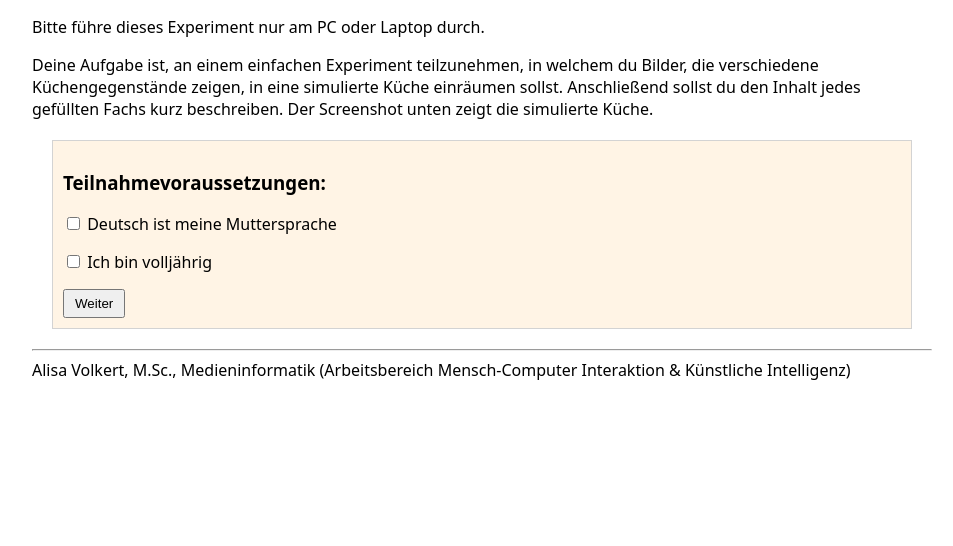
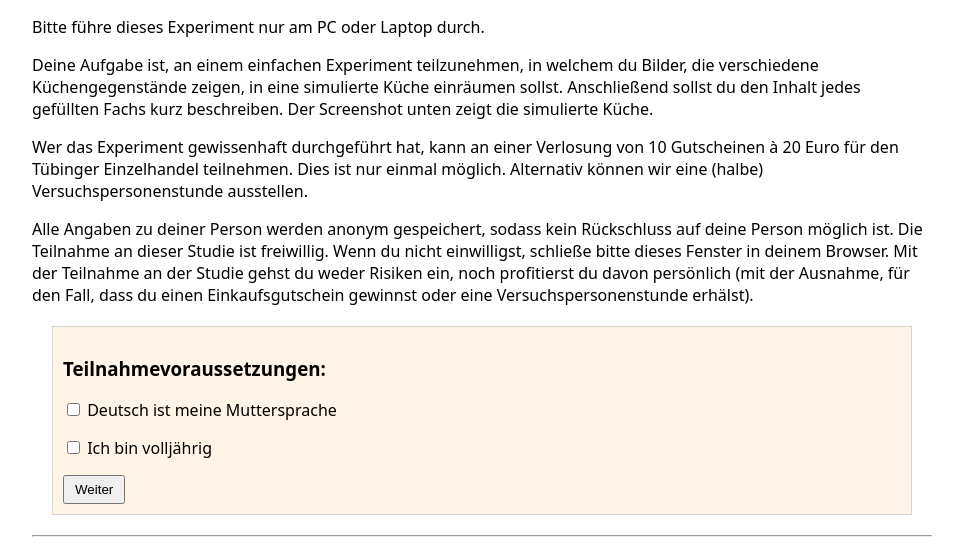
Before and after one commit to alisavolkert/myKitchen, a PHP site: page /exp3.php in a window 1280 px wide. Shown: the top 546 px of the page, without its empty margins (158-1111 px from the left). Run offline with PHP 8.4, Linux system fonts and the light colour scheme.

Commit message:
Texte aktualisiert: u.a. Versuchspersonenstunde ergänzt und Angaben zur Anonymität

```diff
--- a/exp3.php
+++ b/exp3.php
@@ -66,7 +66,13 @@ function get_form($errorstring = "")
           <body>
             <p>Bitte führe dieses Experiment nur am PC oder Laptop durch.</p>
 
-            <p>Deine Aufgabe ist, an einem einfachen Experiment teilzunehmen, in welchem du Bilder, die verschiedene Küchengegenstände zeigen, in eine simulierte Küche einräumen sollst. Anschließend sollst du den Inhalt jedes gefüllten Fachs kurz beschreiben. Der Screenshot unten zeigt die simulierte Küche.</p>
+            <p>Deine Aufgabe ist, an einem einfachen Experiment teilzunehmen, in welchem du Bilder, die verschiedene Küchengegenstände zeigen, in eine simulierte Küche einräumen sollst. Anschließend sollst du den Inhalt jedes gefüllten Fachs kurz beschreiben. Der Screenshot unten zeigt die simulierte Küche.
+               </p>
+            <p>Wer das Experiment gewissenhaft durchgeführt hat, kann an einer Verlosung von 10 Gutscheinen à 20 Euro für den Tübinger Einzelhandel teilnehmen. Dies ist nur einmal möglich.
+               Alternativ können wir eine (halbe) Versuchspersonenstunde ausstellen.  </p> <!-- TODO: nach Pilottest entscheiden, ob halbe oder ganze VP-Stunde ausstellen.-->
+
+            <p>Alle Angaben zu deiner Person werden anonym gespeichert, sodass kein Rückschluss auf deine Person möglich ist. Die Teilnahme an dieser Studie ist freiwillig. Wenn du nicht einwilligst, schließe bitte dieses Fenster in deinem Browser.
+                 Mit der Teilnahme an der Studie gehst du weder Risiken ein, noch profitierst du davon persönlich (mit der Ausnahme, für den Fall, dass du einen Einkaufsgutschein gewinnst oder eine Versuchspersonenstunde erhälst).</p>
 
 
            <!-- <img width="1093" height="600" src="img/CatScan_Main-Trial_web.png" alt="Software-Screenshot Abbildung Küchengegenstände">
--- a/exp4.php
+++ b/exp4.php
@@ -49,9 +49,7 @@
 
   	<p>Der Versuch dauert ungefähr 30-45 Minuten. Eine genaue Anleitung findest du auf der nächsten Seite.</p>
 
-  	<p>Wer das Experiment gewissenhaft durchgeführt hat, kann an einer Verlosung von 10 Gutscheinen à 20 Euro für den Tübinger Einzelhandel teilnehmen. Dies ist nur einmal möglich.</p>
-
-    <p>Um den Versuch durchzuführen, muss die Auflösung deines Bildschirm mindestens 1400x700 Pixel betragen. </p> <!-- Haben wir eine Mindestbildschirmgröße? -->
+  	<p>Um den Versuch durchzuführen, muss die Auflösung deines Bildschirms mindestens 1400x700 Pixel betragen. </p>
 
 <!--    <p><a target="_blank" href="java.htm">So finden Sie heraus</a>, ob Sie Java installiert haben.</p>-->
 
--- a/finish.php
+++ b/finish.php
@@ -89,8 +89,10 @@ function get_form($errorstring = "", $email = "")
     <h4>Teilnahme am Gewinnspiel</h4>
 <!--    <p>Zur Verknüpfung Ihrer Entscheidung mit Ihrer Person benötigen wir Ihre Mailadresse.</p>-->
 
-    <p>Wenn du am Gewinnspiel teilnehmen möchtest, gib bitte deine Mailadresse an.
-        Andernfalls schließ bitte das Fenster in deinem Browser, um das Experiment zu beenden.</p>
+    <p>Wenn du am Gewinnspiel teilnehmen möchtest, um einen von 10 Gutscheinen im Wert von je 20 € für den Tübinger Einzelhandel zu gewinnen, gib bitte deine Mailadresse an.
+        Wenn du lieber eine halbe Versuchspersonenstunde ausgestellt haben möchtest, gib bitte deine Matrikelnummer an. <!-- TODO: nach Pilottest entscheiden, ob halbe oder ganze VP-Stunde ausstellen.-->
+        Deine Mailadresse und Matrikelnummer werden getrennt von deinen Daten aus dem Experiment gespeichert. So ist kein Rückschluss auf deine Person möglich.
+        Wenn du nicht an der Studie teilnehmen möchtest, schließ bitte nun das Fenster in deinem Browser.</p>
     <p>Bitte beachte, dass du nur an der Verlosung teilnehmen kannst, wenn du eine gültige Mailadresse angibst.</p>
     <span class="error">' . $errorstring . '</span>
     <p>
```
